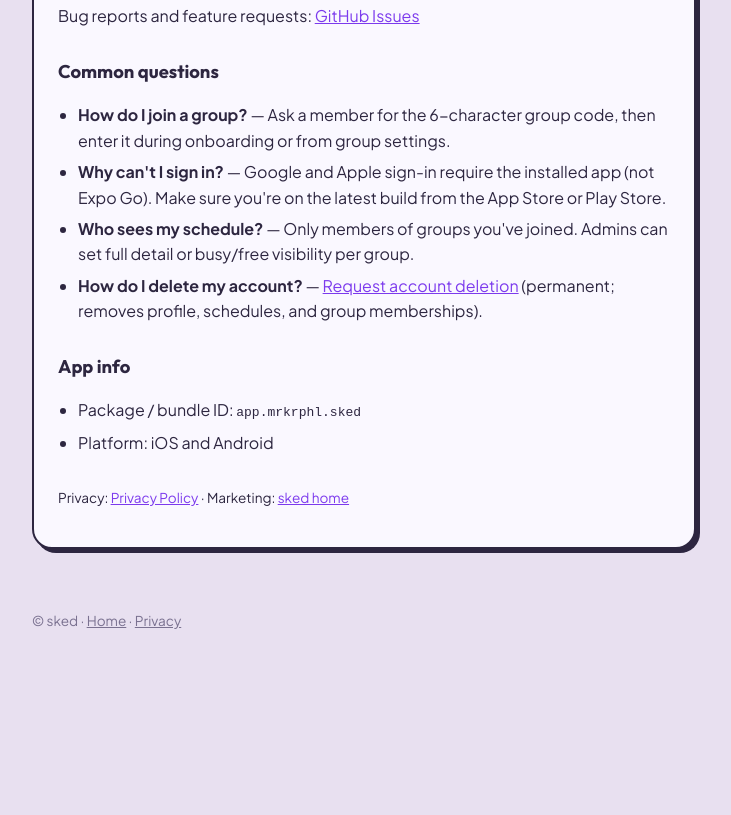
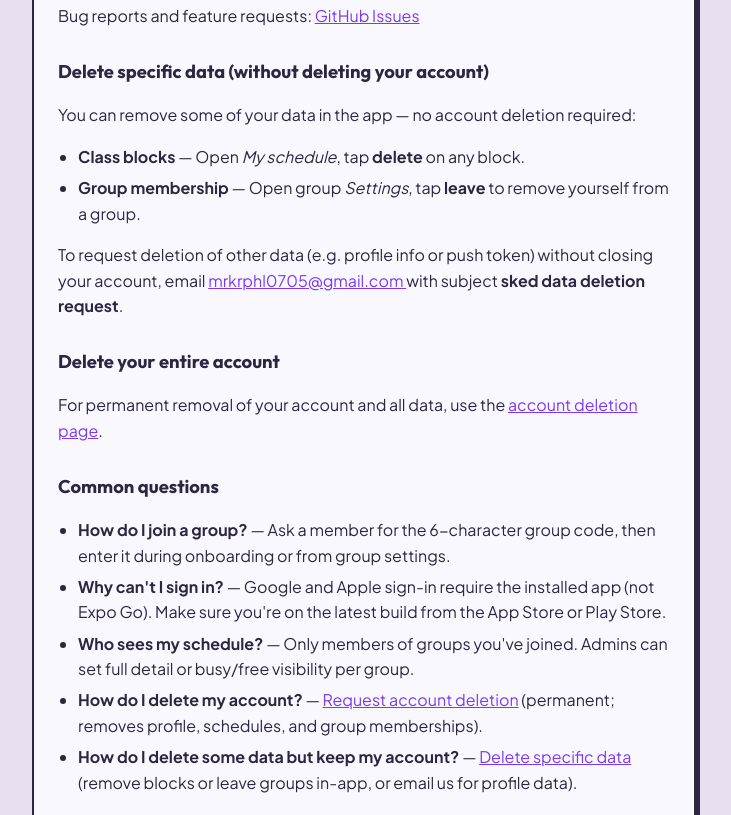
Before and after one commit to mrkrphl/sked-legal, a plain HTML site: page support.html in a window 1280 px wide. Shown: the part 305-1120 px from the top of the page, without its empty margins (276-1007 px from the left). Before the commit the page ends 982 px from the top, so only its background shows below. Drawn offline with Linux system fonts and the light colour scheme.

Commit message:
Document partial data deletion without account closure

```diff
--- a/support.html
+++ b/support.html
@@ -39,6 +39,32 @@
           <a href="https://github.com/mrkrphl/sked-legal/issues">GitHub Issues</a>
         </p>
 
+        <h2 id="delete-data">Delete specific data (without deleting your account)</h2>
+        <p>You can remove some of your data in the app — no account deletion required:</p>
+        <ul>
+          <li>
+            <strong>Class blocks</strong> — Open <em>My schedule</em>, tap <strong>delete</strong> on any block.
+          </li>
+          <li>
+            <strong>Group membership</strong> — Open group <em>Settings</em>, tap <strong>leave</strong> to remove
+            yourself from a group.
+          </li>
+        </ul>
+        <p>
+          To request deletion of other data (e.g. profile info or push token) without closing your account,
+          email
+          <a href="mailto:mrkrphl0705@gmail.com?subject=sked%20data%20deletion%20request&amp;body=Please%20delete%20the%20following%20data%20from%20my%20sked%20account%20(without%20deleting%20my%20account)%3A%0A%0ASign-in%20email%3A%20%0A%0AData%20to%20delete%3A%20">
+            mrkrphl0705@gmail.com
+          </a>
+          with subject <strong>sked data deletion request</strong>.
+        </p>
+
+        <h2 id="delete-account">Delete your entire account</h2>
+        <p>
+          For permanent removal of your account and all data, use the
+          <a href="delete-account.html">account deletion page</a>.
+        </p>
+
         <h2>Common questions</h2>
         <ul>
           <li>
@@ -57,6 +83,11 @@
             <strong>How do I delete my account?</strong> —
             <a href="delete-account.html">Request account deletion</a> (permanent; removes profile,
             schedules, and group memberships).
+          </li>
+          <li>
+            <strong>How do I delete some data but keep my account?</strong> —
+            <a href="support.html#delete-data">Delete specific data</a> (remove blocks or leave groups in-app,
+            or email us for profile data).
           </li>
         </ul>
 
```
Also changed, not shown: privacy.html (+6 -2 lines).
